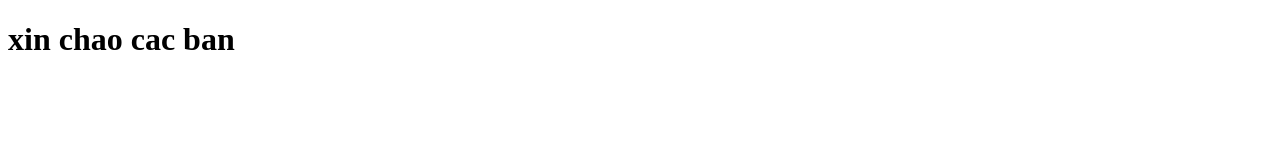
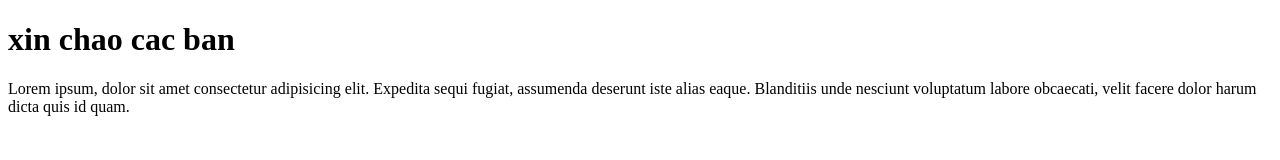
Before and after one commit to Bien12345/bien12345.github.io, a plain HTML site: page index.html in a window 1280 px wide. Drawn offline with Linux system fonts and the light colour scheme.

Commit message:
thêm nội dung cho file

```diff
--- a/index.html
+++ b/index.html
@@ -9,6 +9,7 @@
 <body>
 
     <h1>xin chao cac ban</h1>
+    <p>Lorem ipsum, dolor sit amet consectetur adipisicing elit. Expedita sequi fugiat, assumenda deserunt iste alias eaque. Blanditiis unde nesciunt voluptatum labore obcaecati, velit facere dolor harum dicta quis id quam.</p>
 
 </body>
 </html>
```
